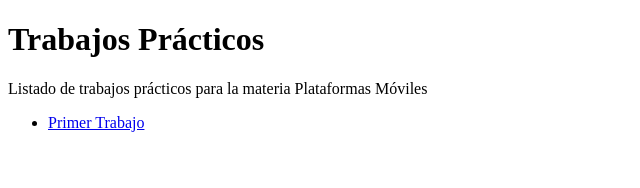
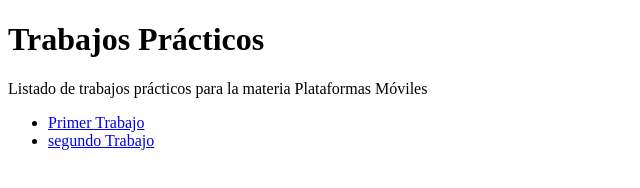
Before and after one commit to burgosleandro/plataformas-moviles-entregas, a plain HTML site: page index.html in a window 1280 px wide. Shown: the whole page, without its empty margins (0-640 px from the left). Drawn offline with Linux system fonts and the light colour scheme.

Commit message:
Update index.html

```diff
--- a/index.html
+++ b/index.html
@@ -8,6 +8,7 @@
      <p>Listado de trabajos prácticos para la materia Plataformas Móviles</p>
      <ul>
        <li><a href="tp-1">Primer Trabajo</a></li>
+       <li><a href="tp-2">segundo Trabajo</a></li>
      </ul>
    </body>
 </html>
```
